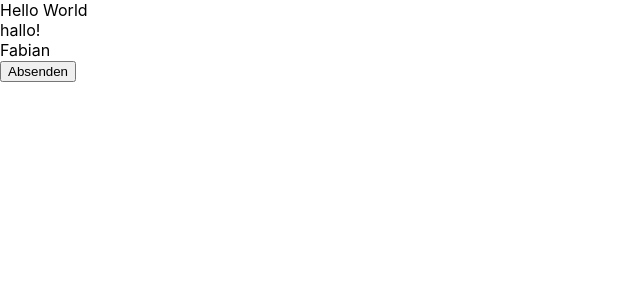
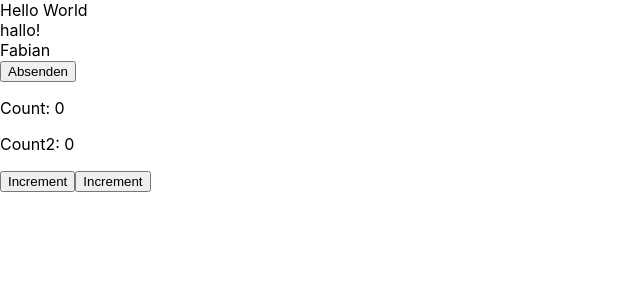
Before and after one commit to hco/pw-ws-2021, a React (Create React App) app: page / in a window 1280 px wide. Shown: the top 300 px of the page, without its empty margins (0-640 px from the left). Built offline with nearby package versions, Linux system fonts and the light colour scheme; the HTML template or start-up script is replaced by a standard one.

Commit message:
Added Counter example

```diff
--- a/src/App.tsx
+++ b/src/App.tsx
@@ -1,3 +1,4 @@
+import Counter from "./components/Counter";
 import MessageCompose from "./components/MessageCompose";
 import { MessageView } from "./components/MessageView";
 import { Message } from "./domain/Message";
@@ -15,6 +16,7 @@ const App = () => {
       Hello World
       <MessageView message={message} />
       <MessageCompose />
+      <Counter />
     </div>
   );
 };
--- /dev/null
+++ b/src/components/Counter.tsx
@@ -0,0 +1,25 @@
+import { useCallback, useState } from "react";
+
+function Counter() {
+  const [count, setCount] = useState(0);
+  const [count2, setCount2] = useState(0);
+
+  const handleClick = useCallback(() => {
+    setCount((prevCount) => prevCount + 1);
+  }, []);
+
+  return (
+    <div>
+      <p>Count: {count}</p>
+      <p>Count2: {count2}</p>
+      <button onClick={handleClick}>Increment</button>
+      <button
+        onClick={() => setCount2(/** wrong! use callback instead */ count2 + 1)}
+      >
+        Increment
+      </button>
+    </div>
+  );
+}
+
+export default Counter;
```
